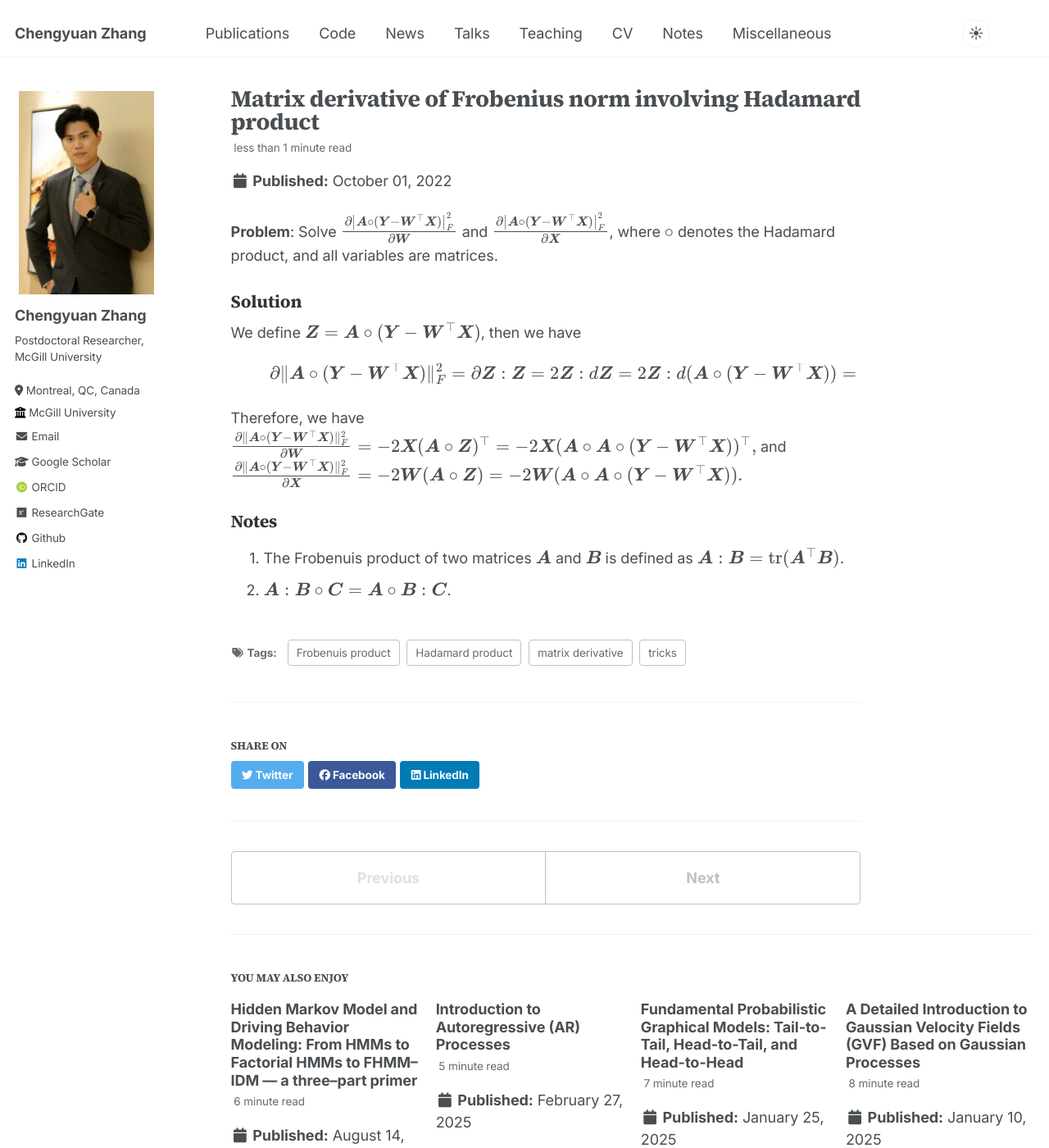
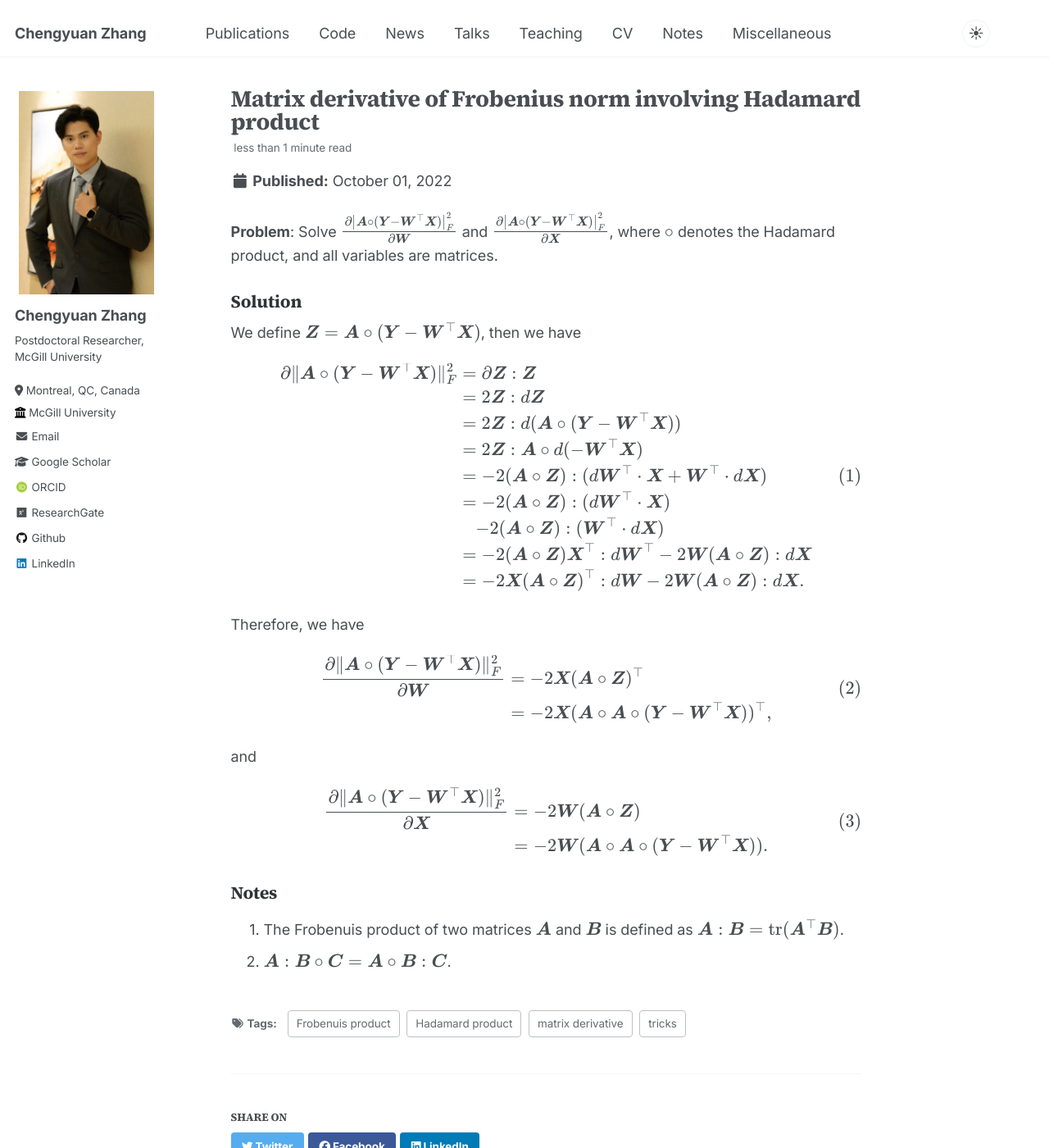
Before and after one commit to Chengyuan-Zhang/chengyuan-zhang.github.io, a Jekyll site: the page built from _posts/2022-10-01-matrix-derivative.md, in a window 1280 px wide and 1400 px high. Shown: the whole window at 82% size. Built offline with Jekyll 4.4.1, drawn with Linux system fonts in a browser that asks for light colours; some web fonts are replaced; comment, search, counter and statistics services are not loaded.

Commit message:
Break the widest derivation into an aligned block and drop a duplicate theme-color
The matrix-derivative post used bare \\\\ inside display math, which MathJax
lays out as one table as wide as its longest row. Measured at a 375px
viewport the row was 2357px, so the page rendered at 25% even after the
container was made scrollable. An aligned environment with the two longest
rows split gives the same derivation in a readable width, and the alignment
on = is better typography regardless.

_layouts/default.html also emitted a third theme-color meta with no media
query, which overrode the light and dark pair added alongside it.

```diff
--- a/_layouts/default.html
+++ b/_layouts/default.html
@@ -16,7 +16,6 @@
     <link rel="manifest" href="{{ base_path }}/images/icon/site.webmanifest">
     <link rel="mask-icon" href="{{ base_path }}/images/icon/safari-pinned-tab.svg" color="#5bbad5">
     <meta name="msapplication-TileColor" content="#da532c">
-    <meta name="theme-color" content="#ffffff">
   </head>
 
   <body>
--- a/_posts/2022-10-01-matrix-derivative.md
+++ b/_posts/2022-10-01-matrix-derivative.md
@@ -23,32 +23,41 @@
 We define $\boldsymbol{Z}=\boldsymbol{A}\circ (\boldsymbol{Y}-\boldsymbol{W}^\top\boldsymbol{X})$, then we have
 
 $$
-\partial\|\boldsymbol{A}\circ (\boldsymbol{Y}-\boldsymbol{W}^\top\boldsymbol{X})\|_F^2\\
-= \partial \boldsymbol{Z}:\boldsymbol{Z}\\
-=2\boldsymbol{Z}:d\boldsymbol{Z}\\
-=2\boldsymbol{Z}:d(\boldsymbol{A}\circ (\boldsymbol{Y}-\boldsymbol{W}^\top\boldsymbol{X}))\\
-= 2\boldsymbol{Z}:\boldsymbol{A}\circ d(-\boldsymbol{W}^\top\boldsymbol{X})\\
-= -2(\boldsymbol{A}\circ\boldsymbol{Z}):(d\boldsymbol{W}^\top\cdot\boldsymbol{X}+\boldsymbol{W}^\top\cdot
-d\boldsymbol{X})\\
-= -2(\boldsymbol{A}\circ\boldsymbol{Z}):(d\boldsymbol{W}^\top\cdot\boldsymbol{X})-2(\boldsymbol{A}\circ\boldsymbol{Z}):(
-\boldsymbol{W}^\top\cdot d\boldsymbol{X})\\
-= -2(\boldsymbol{A}\circ\boldsymbol{Z})\boldsymbol{X}^\top:d\boldsymbol{W}^\top-2\boldsymbol{W}(
-\boldsymbol{A}\circ\boldsymbol{Z}):d\boldsymbol{X}\\
-= -2\boldsymbol{X}(\boldsymbol{A}\circ\boldsymbol{Z})^\top:d\boldsymbol{W}-2\boldsymbol{W}(
-\boldsymbol{A}\circ\boldsymbol{Z}):d\boldsymbol{X}.\\
+\begin{aligned}
+\partial\|\boldsymbol{A}\circ (\boldsymbol{Y}-\boldsymbol{W}^\top\boldsymbol{X})\|_F^2
+&= \partial \boldsymbol{Z}:\boldsymbol{Z} \\
+&= 2\boldsymbol{Z}:d\boldsymbol{Z} \\
+&= 2\boldsymbol{Z}:d(\boldsymbol{A}\circ (\boldsymbol{Y}-\boldsymbol{W}^\top\boldsymbol{X})) \\
+&= 2\boldsymbol{Z}:\boldsymbol{A}\circ d(-\boldsymbol{W}^\top\boldsymbol{X}) \\
+&= -2(\boldsymbol{A}\circ\boldsymbol{Z}):(d\boldsymbol{W}^\top\cdot\boldsymbol{X}
+   +\boldsymbol{W}^\top\cdot d\boldsymbol{X}) \\
+&= -2(\boldsymbol{A}\circ\boldsymbol{Z}):(d\boldsymbol{W}^\top\cdot\boldsymbol{X}) \\
+&\quad -2(\boldsymbol{A}\circ\boldsymbol{Z}):(\boldsymbol{W}^\top\cdot d\boldsymbol{X}) \\
+&= -2(\boldsymbol{A}\circ\boldsymbol{Z})\boldsymbol{X}^\top:d\boldsymbol{W}^\top
+   -2\boldsymbol{W}(\boldsymbol{A}\circ\boldsymbol{Z}):d\boldsymbol{X} \\
+&= -2\boldsymbol{X}(\boldsymbol{A}\circ\boldsymbol{Z})^\top:d\boldsymbol{W}
+   -2\boldsymbol{W}(\boldsymbol{A}\circ\boldsymbol{Z}):d\boldsymbol{X}.
+\end{aligned}
 $$
 
 Therefore, we have
+
 $$
-\frac{\partial\|\boldsymbol{A}\circ (\boldsymbol{Y}-\boldsymbol{W}^\top\boldsymbol{X})\|_F^2}{\partial
-\boldsymbol{W}}=-2\boldsymbol{X}(\boldsymbol{A}\circ\boldsymbol{Z})^\top=-2\boldsymbol{X}(
-\boldsymbol{A}\circ\boldsymbol{A}\circ (\boldsymbol{Y}-\boldsymbol{W}^\top\boldsymbol{X}))^\top,
+\begin{aligned}
+\frac{\partial\|\boldsymbol{A}\circ (\boldsymbol{Y}-\boldsymbol{W}^\top\boldsymbol{X})\|_F^2}{\partial\boldsymbol{W}}
+&= -2\boldsymbol{X}(\boldsymbol{A}\circ\boldsymbol{Z})^\top \\
+&= -2\boldsymbol{X}(\boldsymbol{A}\circ\boldsymbol{A}\circ (\boldsymbol{Y}-\boldsymbol{W}^\top\boldsymbol{X}))^\top,
+\end{aligned}
 $$
+
 and
+
 $$
-\frac{\partial\|\boldsymbol{A}\circ (\boldsymbol{Y}-\boldsymbol{W}^\top\boldsymbol{X})\|_F^2}{\partial
-\boldsymbol{X}}=-2\boldsymbol{W}(\boldsymbol{A}\circ\boldsymbol{Z})=-2\boldsymbol{W}(
-\boldsymbol{A}\circ\boldsymbol{A}\circ (\boldsymbol{Y}-\boldsymbol{W}^\top\boldsymbol{X})).
+\begin{aligned}
+\frac{\partial\|\boldsymbol{A}\circ (\boldsymbol{Y}-\boldsymbol{W}^\top\boldsymbol{X})\|_F^2}{\partial\boldsymbol{X}}
+&= -2\boldsymbol{W}(\boldsymbol{A}\circ\boldsymbol{Z}) \\
+&= -2\boldsymbol{W}(\boldsymbol{A}\circ\boldsymbol{A}\circ (\boldsymbol{Y}-\boldsymbol{W}^\top\boldsymbol{X})).
+\end{aligned}
 $$
 
 ### Notes
```
